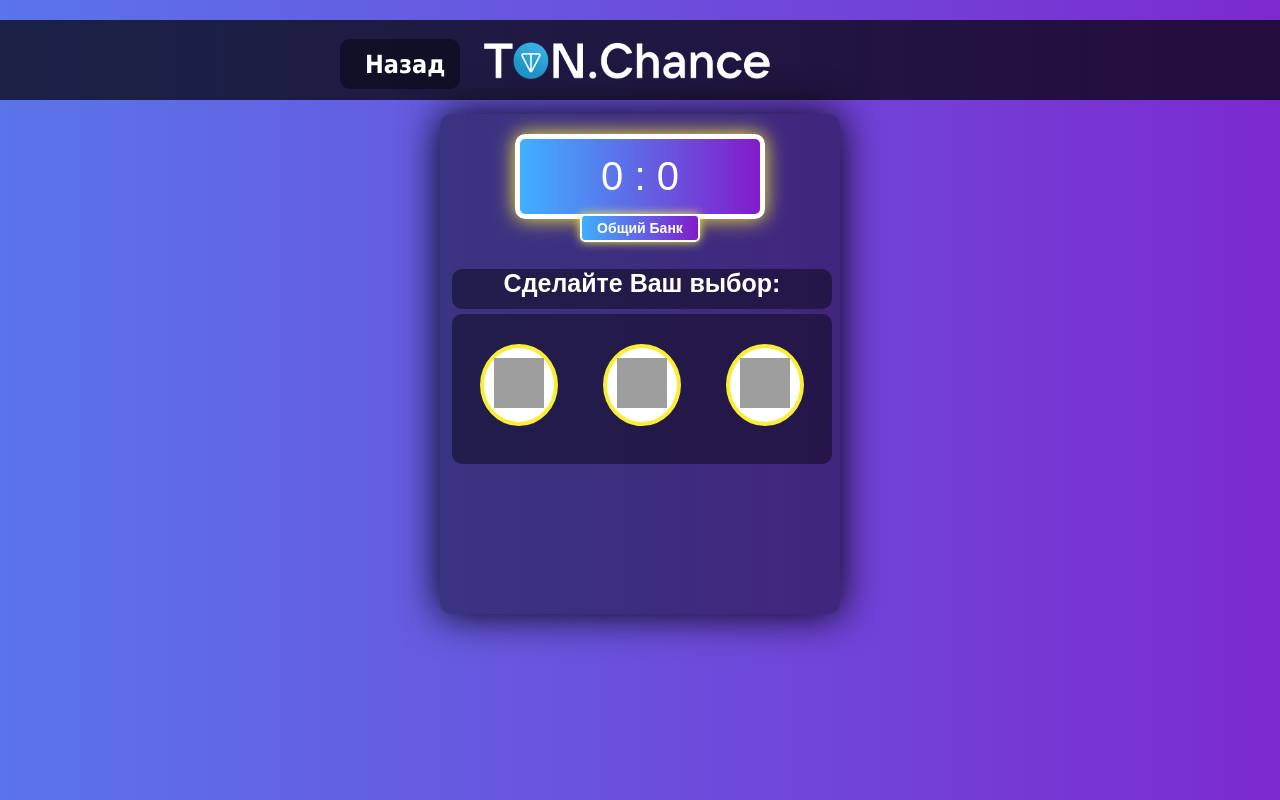
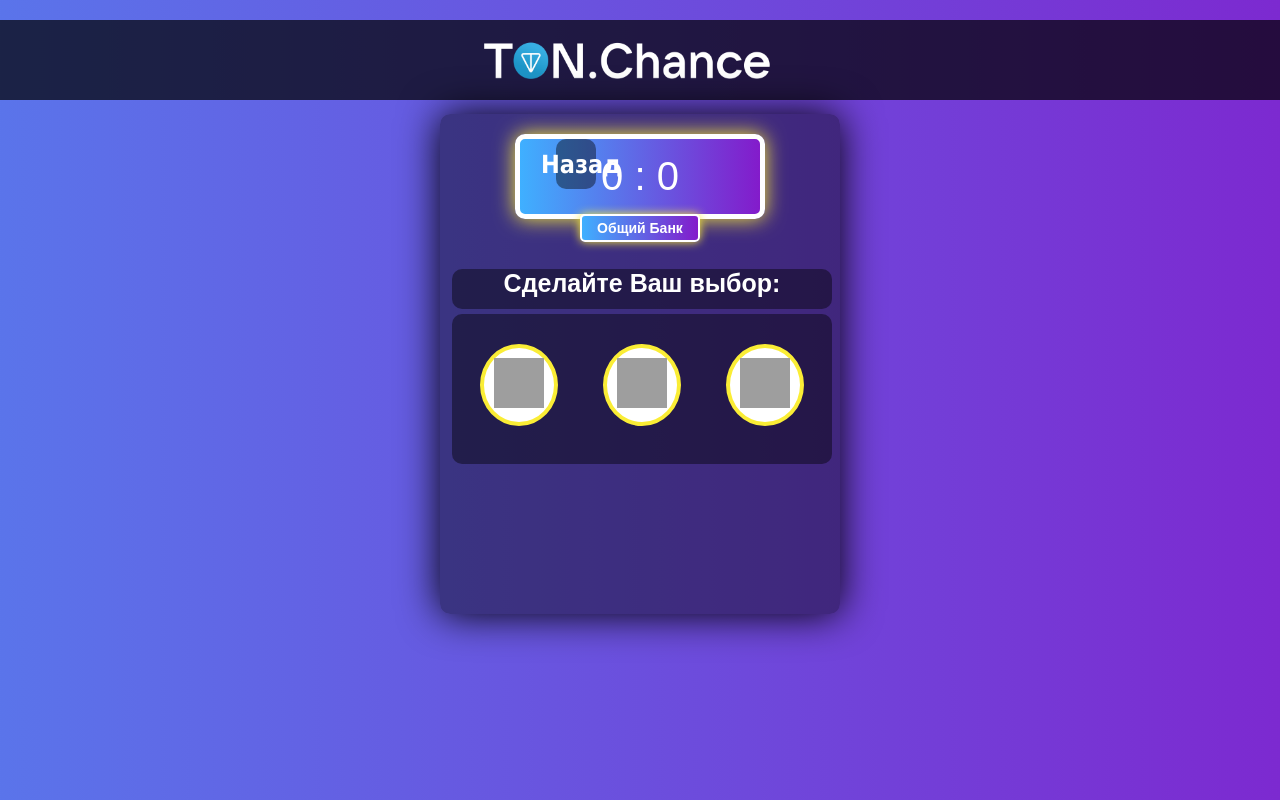
Before and after one commit to thesadriger/tonchance, a website: page games/LobbyKNB/knb/knb.html in a window 1280 px wide. Drawn offline with Linux system fonts and the light colour scheme; grey boxes are pictures that could not be loaded.

Commit message:
Update knb.html

```diff
--- a/games/LobbyKNB/knb/knb.html
+++ b/games/LobbyKNB/knb/knb.html
@@ -172,16 +172,17 @@ body {
     box-shadow: 0 0 10px #485460;
 }
 
+/*Back button*/
 .back-to-menu{
     border: 4px;
     background: #0000006c;
     border-radius: 10px;
-    width: 120px;
+    width: 10%;
     height: 50px;
     display: inline-block;
     position: absolute;
-    top: -10%;
-    left: -10%;
+    top: 10%;
+    left: 34%;
     transform: translate(-50%, -50%);
 }
 
@@ -226,10 +227,11 @@ body {
             </div>
          </div>
         </div>
-        <div class="back-to-menu">
-            <a href="/tonchance/games/LobbyKNB/lobby.html">
-            <div class="back-to-menu-button"> Назад </div>
-        </div>
+        <a href="/tonchance/games/LobbyKNB/lobby.html">
+            <div class="back-to-menu" >
+              <div class="back-to-menu-button"> Назад </div>
+            </div>
+          </a>
     </div>
 </body>
 
```
